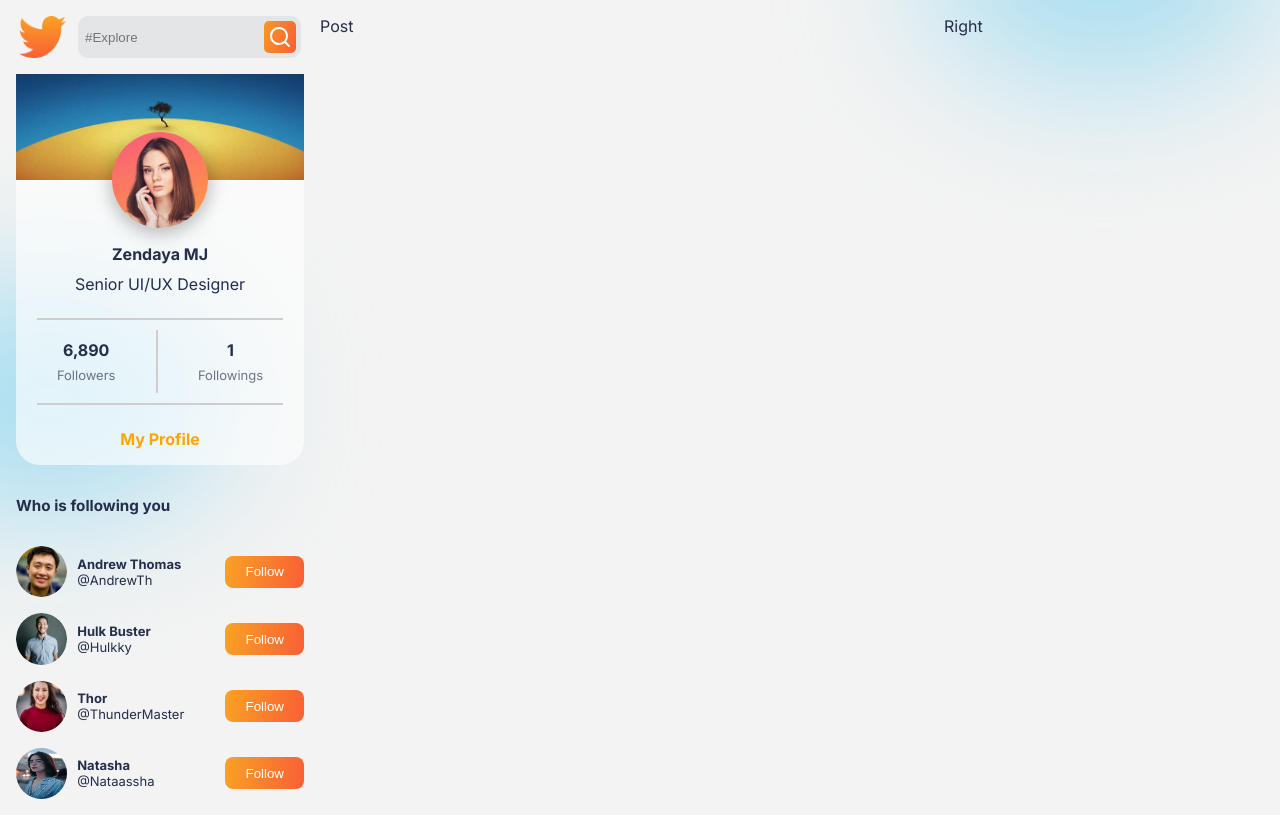
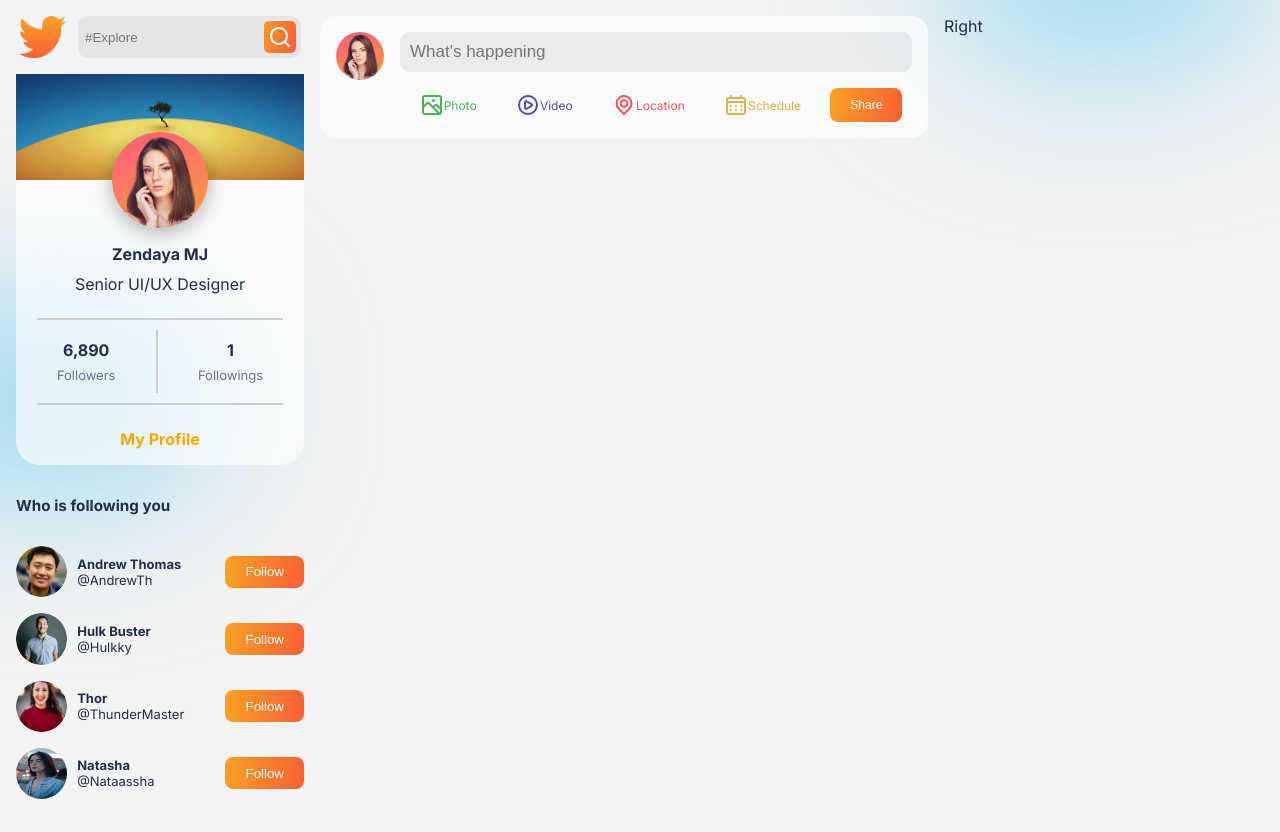
Before and after one commit to Sulav21/socialinsta-frontend, a React (Create React App) app: page / in a window 1280 px wide. Built offline with nearby package versions, Linux system fonts and the light colour scheme.

Commit message:
post share design completed

```diff
--- /dev/null
+++ b/src/components/PostShare/PostShare.css
@@ -0,0 +1,53 @@
+.PostShare{
+    display: flex;
+    gap: 1rem;
+    background-color: var(--cardColor);
+    padding: 1rem;
+    border-radius: 1rem;
+}
+.PostShare>img{
+    border-radius: 50%;
+    width: 3rem;
+    height: 3rem;
+}
+
+.PostShare>div{
+    display: flex;
+    flex-direction: column;
+    width: 90%;
+    gap: 1rem;
+}
+
+.PostShare>div>input{
+    background-color: var(--inputColor);
+    border-radius: 10px;
+    padding: 10px;
+    font-size: 17px;
+    border: none;
+    outline: none;
+}
+
+.postOptions{
+    display: flex;
+    justify-content: space-around;
+}
+.option{
+    padding: 5px;
+    padding-left: 10px;
+    padding-right: 10px;
+    display: flex;
+    align-items: center;
+    justify-content: center;
+    font-size: 12px;
+}
+
+.option:hover{
+    cursor: pointer;
+}
+
+.ps-button{
+    padding: 5px;
+    padding-left: 20px;
+    padding-right: 20px;
+    font-size: 12px;
+}
--- /dev/null
+++ b/src/components/PostShare/PostShare.jsx
@@ -0,0 +1,40 @@
+import React from "react";
+import "./PostShare.css";
+import profileImg from "../../img/profileImg.jpg";
+import { UilScenery } from "@iconscout/react-unicons";
+import { UilPlayCircle } from "@iconscout/react-unicons";
+import { UilLocationPoint } from "@iconscout/react-unicons";
+import { UilSchedule } from "@iconscout/react-unicons";
+
+export const PostShare = () => {
+  return (
+    <div className="PostShare">
+      <img src={profileImg} alt="" />
+      <div>
+        <input type="text" placeholder="What's happening" />
+        <div className="postOptions">
+          <div className="option"
+          style={{color:"var(--photo)"}}>
+            <UilScenery />
+            Photo
+          </div>
+          <div className="option" style={{color:"var(--video)"}}>
+            <UilPlayCircle />
+            Video
+          </div>
+          <div className="option" style={{color:"var(--location)"}}>
+            <UilLocationPoint />
+            Location
+          </div>
+          <div className="option" style={{color:"var(--shedule)"}}>
+            <UilSchedule />
+            Schedule
+          </div>
+          <button className="btn ps-button">
+            Share
+          </button>
+        </div>
+      </div>
+    </div>
+  );
+};
--- /dev/null
+++ b/src/components/PostSide/PostSide.css
@@ -0,0 +1,7 @@
+.PostSide{
+    display: flex;
+    flex-direction: column;
+    gap: 1rem;
+    height: 100vh;
+    overflow: auto;
+}
--- /dev/null
+++ b/src/components/PostSide/PostSide.jsx
@@ -0,0 +1,11 @@
+import React from 'react'
+import { PostShare } from '../PostShare/PostShare'
+import './PostSide.css'
+
+export const PostSide = () => {
+  return (
+    <div className='PostSide'>
+        <PostShare />
+    </div>
+  )
+}
--- a/src/pages/home/Home.jsx
+++ b/src/pages/home/Home.jsx
@@ -1,13 +1,12 @@
 import React from 'react'
+import { PostSide } from '../../components/PostSide/PostSide'
 import { ProfileSide } from '../../components/ProfileSide/ProfileSide'
 import './home.css'
 export const Home = () => {
   return (
     <div className='home'>
      <ProfileSide />
-        <div className="postSide">
-Post
-        </div>
+     <PostSide />
         <div className="rightSide">Right</div>
     </div>
   )
```
